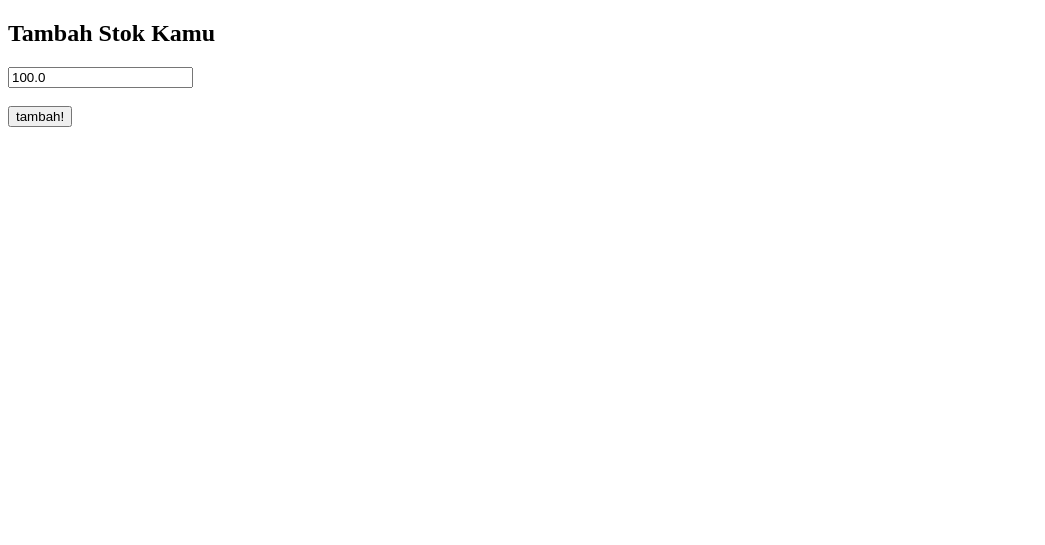
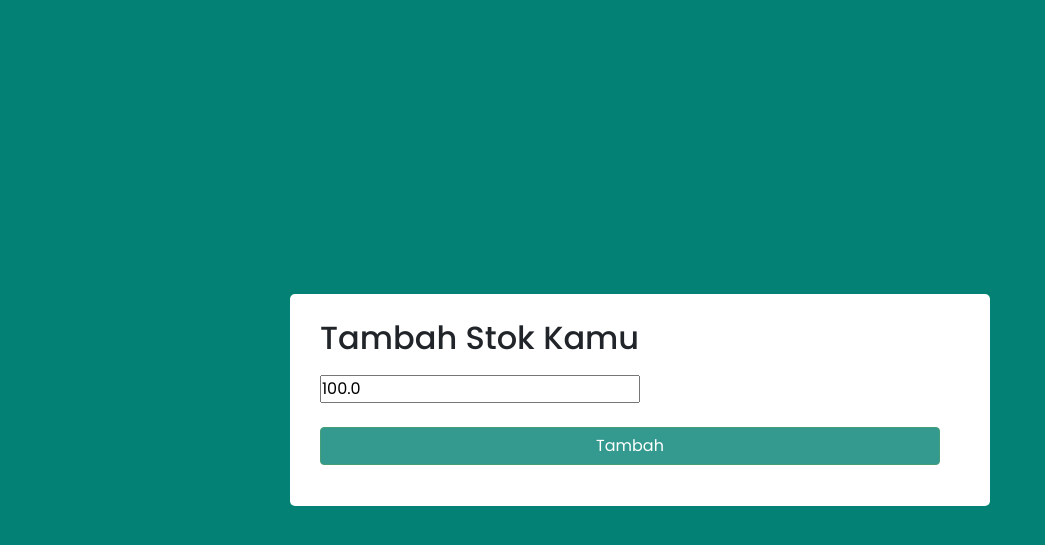
Before and after one commit to araisantai/proyek-basisdata, a PHP site: page /stok.php?id=1 in a window 1280 px wide. Shown: the top 545 px of the page, without its empty margins (0-1045 px from the left). Run offline with PHP 8.4, Linux system fonts and the light colour scheme; data comes from the database, SQL or seed files in the repository.

Commit message:
Update stok.php

```diff
--- a/projek/stok.php
+++ b/projek/stok.php
@@ -25,18 +25,32 @@ die("gagal mengubah..");
 <!DOCTYPE html>
 <html lang="en">
 <head>
-    <meta charset="UTF-8">
-    <title>Document</title>
+<link href="https://cdn.jsdelivr.net/npm/bootstrap@5.1.2/dist/css/bootstrap.min.css" rel="stylesheet">
+        <meta name="viewport" content="width=device-width, initial-scale=1">
+        <link rel="stylesheet" href="css/stok-style.css">
+        <title>Tambah Stok</title>
+</head>
 </head>
 <body>
+    <div class="container">
+        <h2>Tambah Stok Kamu</h2>
+        <form action="" method="post">
+        <ul>
+            <li>
+                <div class="stok">
+                    <input type="float" name="stok" id="stok" value="<?= $edit["berat_barang"]; ?>">
+                </div>
+            </li>
+            <br>
+            <li>
+                <div class="stok">
+                    <button type="submit" class="btn btn-success" name="tambah">Tambah</button>
+                </div>
+            </li>
+        </ul>
+        </form>
 
-
-<h2>Tambah Stok Kamu</h2>
-<form action="" method="post">
-    <input type="number" name="stok" id="stok" value="<?= $edit["berat_barang"]; ?>">
-    <br><br>
-    <input type="submit" name="tambah" value="tambah!">
-</form>
+    </div>
 
 </body>
 </html>
```
